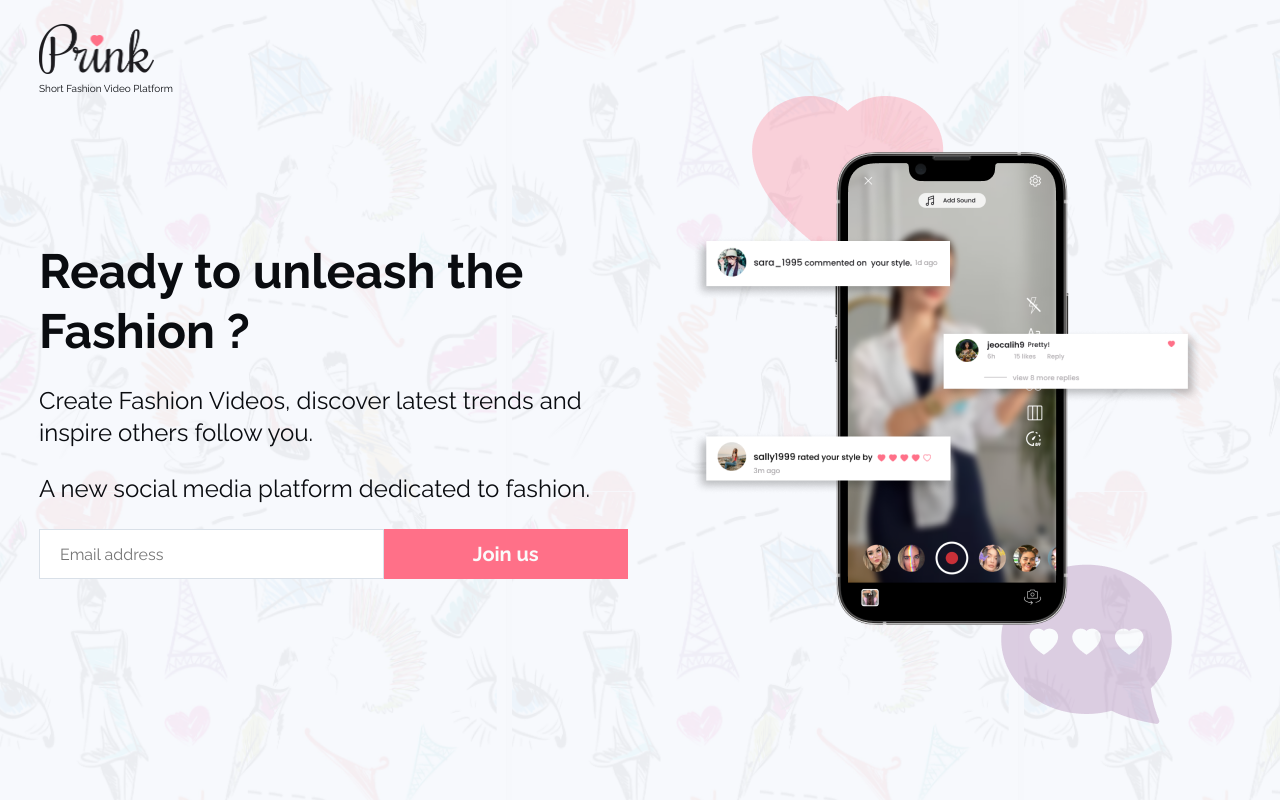
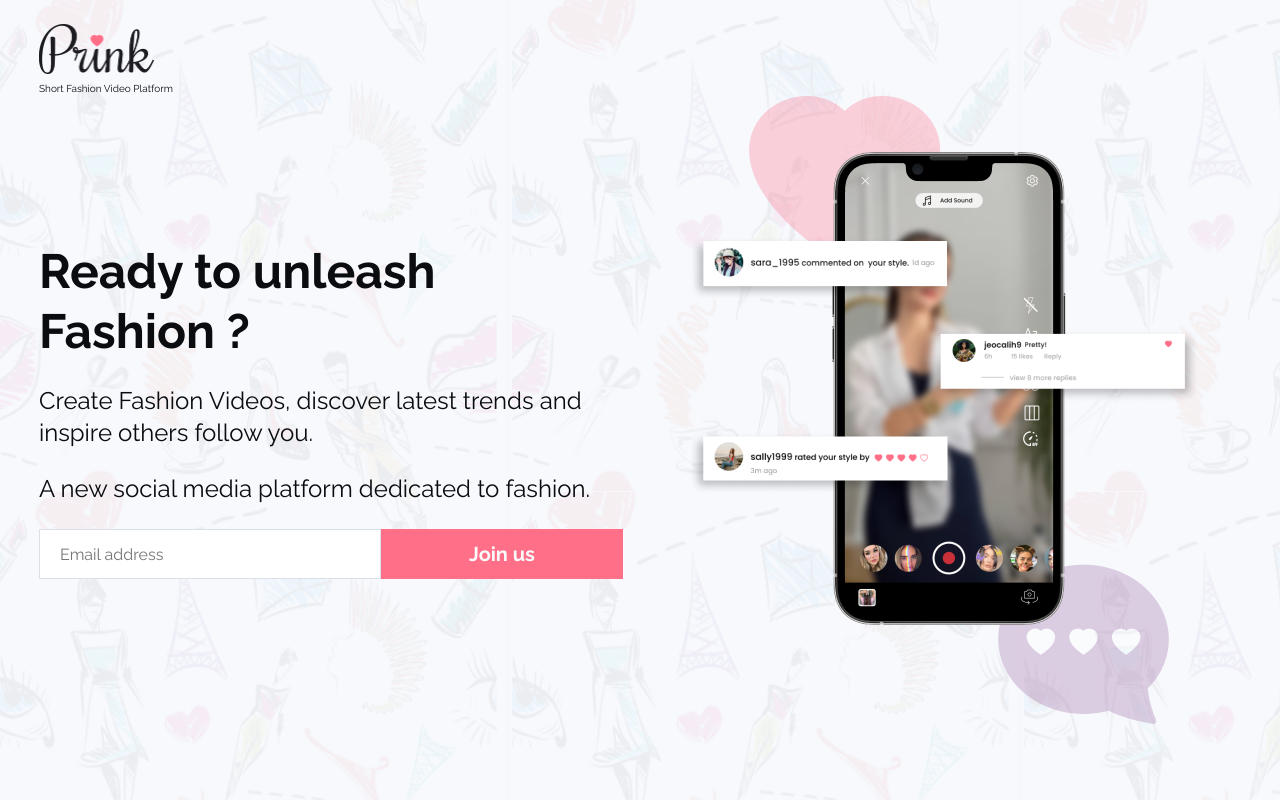
Before and after one commit to Ahmad-Zaaza/Prink-Landing-page, a Next.js app: page / in a window 1280 px wide. Shown: the top 800 px of the page. Built offline with nearby package versions, Linux system fonts and the light colour scheme.

Commit message:
add background hover color

```diff
--- a/components/Hero/Hero.tsx
+++ b/components/Hero/Hero.tsx
@@ -15,7 +15,7 @@ const Hero = () => {
         </TopSection>
         <ContentWrapper>
           <LeftColumn>
-            <Title>Ready to unleash the Fashion ?</Title>
+            <Title>Ready to unleash Fashion ?</Title>
             <Subtitle>
               Create Fashion Videos, discover latest trends and inspire others
               follow you.
@@ -58,7 +58,7 @@ const LeftColumn = styled.div`
   display: flex;
   flex-direction: column;
   gap: 24px;
-  flex: 1 0 350px;
+  flex: 1 0 340px;
 `;
 const RightColumn = styled.div`
   flex: 1 300000 350px;
--- a/components/JoinUsForm/JoinUsForm.tsx
+++ b/components/JoinUsForm/JoinUsForm.tsx
@@ -32,5 +32,10 @@ const Button = styled.button`
   color: var(--color-on-primary);
   font-weight: 700;
   flex: 1 1 200px;
+  cursor: pointer;
   text-align: center;
+  transition: background-color 150ms ease;
+  &:hover {
+    background-color: var(--color-primary-hover);
+  }
 `;
--- a/lib/constants.ts
+++ b/lib/constants.ts
@@ -1,6 +1,7 @@
 export const COLORS = {
   primary: "hsl(350deg, 100%, 72%)",
   primaryBackground: "hsla(350deg, 100%, 72%, 0.1)",
+  primaryHover: "hsl(350deg, 68%, 60%)",
   secondary: "hsl(296deg, 24%, 52%)",
   secondaryBackground: "background: hsla(296deg, 24%, 52%, 0.1)",
   text: "hsl(222deg, 22%, 5%)",
--- a/styles/globalStyles.ts
+++ b/styles/globalStyles.ts
@@ -67,6 +67,7 @@ p, h1, h2, h3, h4, h5, h6 {
 --color-background:${COLORS.background};
 --color-text:${COLORS.text};
 --color-primary:${COLORS.primary};
+--color-primary-hover:${COLORS.primaryHover};
 --color-primary-background:${COLORS.primaryBackground};
 --color-on-primary:${COLORS.onPrimary};
 --color-secondary:${COLORS.secondary};
```
